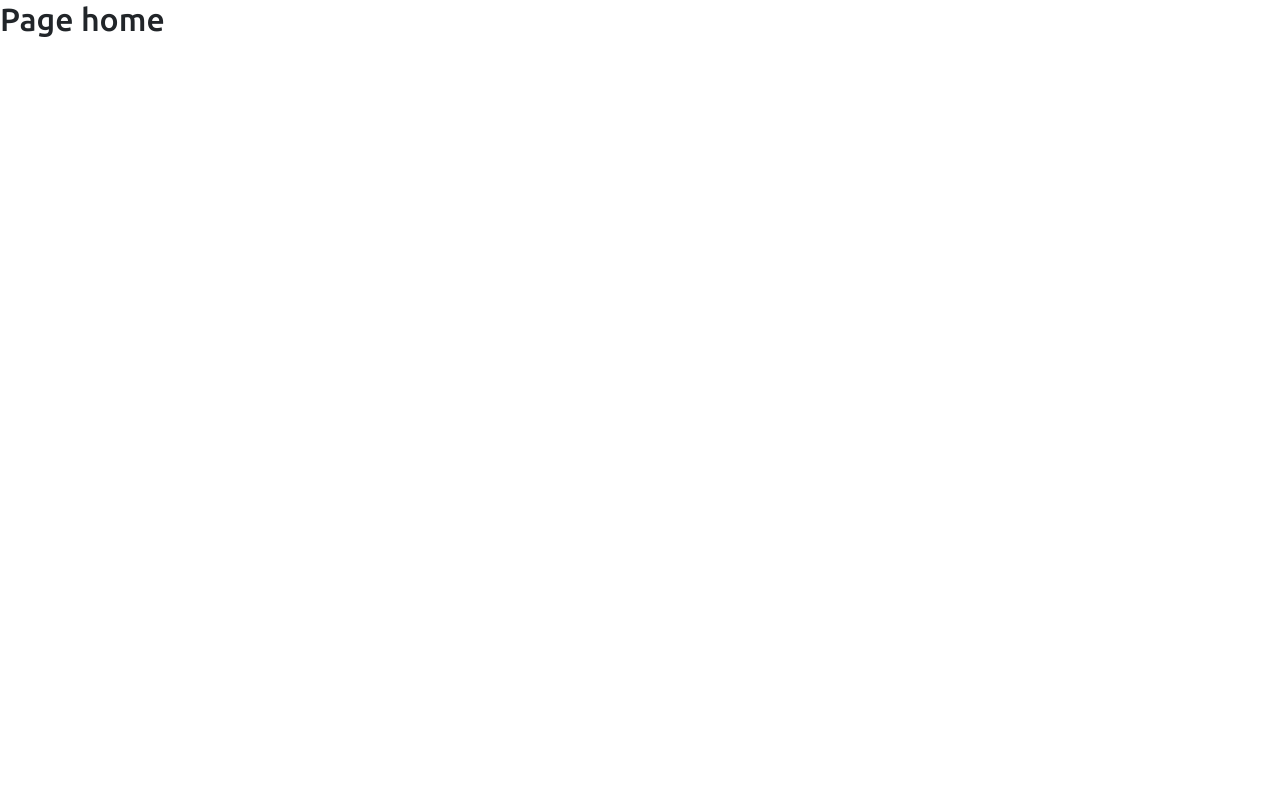
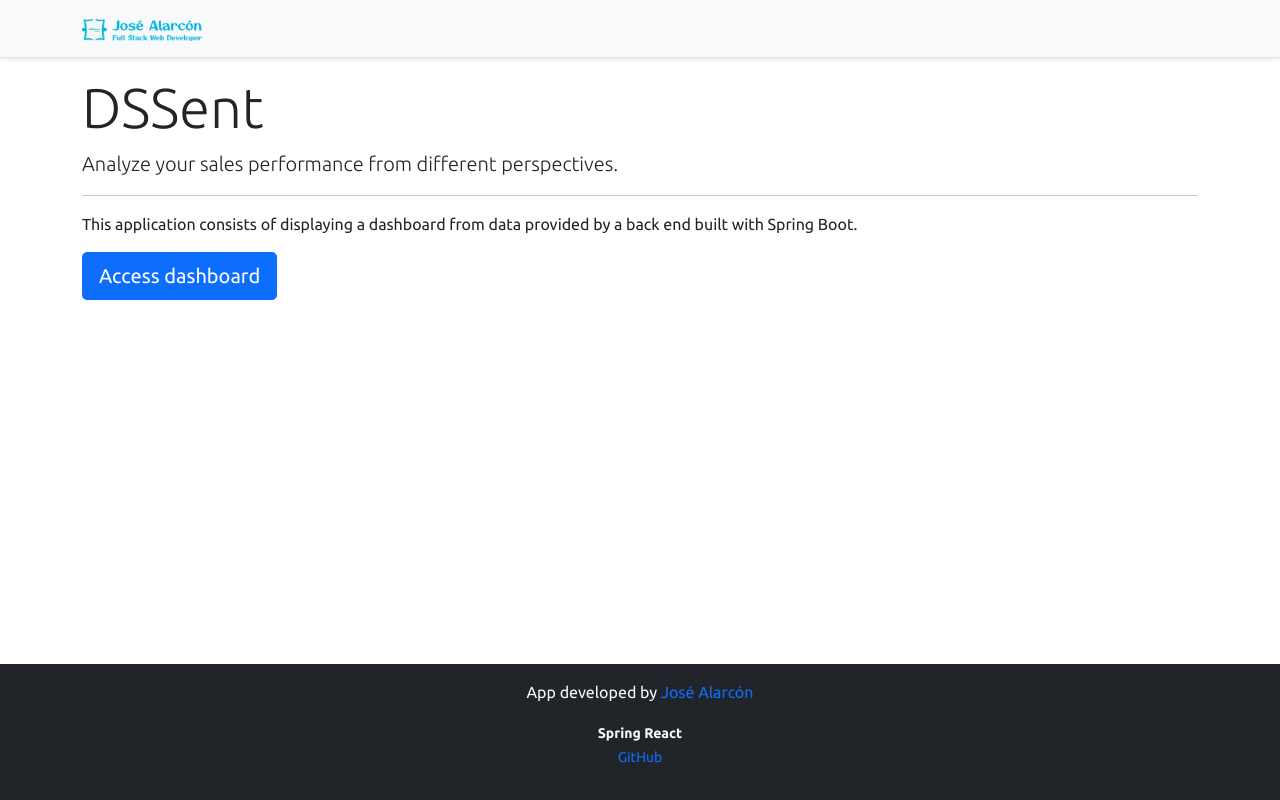
Before and after one commit to dev-josealarcon/DSales-Analysis, a React (Create React App) app in the folder frontend/: page / in a window 1280 px wide. Built offline with nearby package versions, Linux system fonts and the light colour scheme.

Commit message:
Home,Navigation

```diff
--- a/frontend/public/index.html
+++ b/frontend/public/index.html
@@ -10,7 +10,7 @@
       content="Project-sds3"
     />
 
-    <title>DSSent</title>
+    <title>JOSE ALARCON | DSSent</title>
   </head>
   <body>
     <noscript>You need to enable JavaScript to run this app.</noscript>
--- a/frontend/src/assets/css/styles.css
+++ b/frontend/src/assets/css/styles.css
@@ -22,7 +22,9 @@
     flex-shrink: 0;
     text-align: center;
 }
-
+.footer .container .text-light a{
+    text-decoration: none;
+}
 .bg-primary {
     background-color: var(--color-primary) !important;
 }
--- a/frontend/src/assets/pages/Home/index.tsx
+++ b/frontend/src/assets/pages/Home/index.tsx
@@ -1,11 +1,25 @@
+import Footer from "components/Footer";
+import NavBar from "components/NavBar";
+import { Link } from "react-router-dom";
+
 const Home = () => {
     return (
-        <div>
-            <h2>Page home</h2>
-
+        <>
+        <NavBar />
+        <div className="container">
+            <div className="jumbotron">
+                <h1 className="display-4">DSSent</h1>
+                <p className="lead">Analyze your sales performance from different perspectives.</p>
+                <hr />
+                <p>This application consists of displaying a dashboard from data provided by a back end built with Spring Boot.</p>
+            <Link className="btn btn-primary btn-lg" to="/dashboard">
+                Access dashboard
+            </Link>
+            </div>
         </div>
-
+        <Footer />
+        </>
     );
-  }
+}
 
 export default Home;
--- a/frontend/src/components/Footer/index.tsx
+++ b/frontend/src/components/Footer/index.tsx
@@ -2,9 +2,9 @@
   return (
     <footer className="footer mt-auto py-3 bg-dark">
       <div className="container">
-    <p className="text-light">App desenvolvido por <a href="https://github.com/dev-josealarcon" target="_blank" rel="noreferrer">GitHub</a></p>
-    <p className="text-light"><small><strong>Spring React</strong><br/>
-       <a href="https://jose-alarcon.com" target="_blank" rel="noreferrer">José Alarcón</a></small></p>
+        <p className="text-light">App developed by <a href="https://jose-alarcon.com" target="_blank" rel="noreferrer"> José Alarcón</a></p>
+        <p className="text-light"><small><strong>Spring React</strong><br />
+          <a href="https://jose-alarcon.com" target="_blank" rel="noreferrer">GitHub</a></small></p>
       </div>
     </footer>
 
--- a/frontend/src/components/NavBar/index.tsx
+++ b/frontend/src/components/NavBar/index.tsx
@@ -1,3 +1,4 @@
+import { Link } from 'react-router-dom';
 import ImgDsDark from '../../assets/img/ds-dark.png';
 
 const NavBar = () => {
@@ -5,7 +6,9 @@
         <div className="d-flex flex-column flex-md-row align-items-center p-3 px-md-4 mb-3 bg-light border-bottom shadow-sm">
         <div className="container">
           <nav className="my-2 my-md-0 mr-md-3">
+            <Link to="/">
             <img src={ImgDsDark} alt="DevSuperior" width="120" />
+            </Link>
           </nav>
         </div>
       </div>
```
Lines whose indentation alone changed are shown as unchanged.
